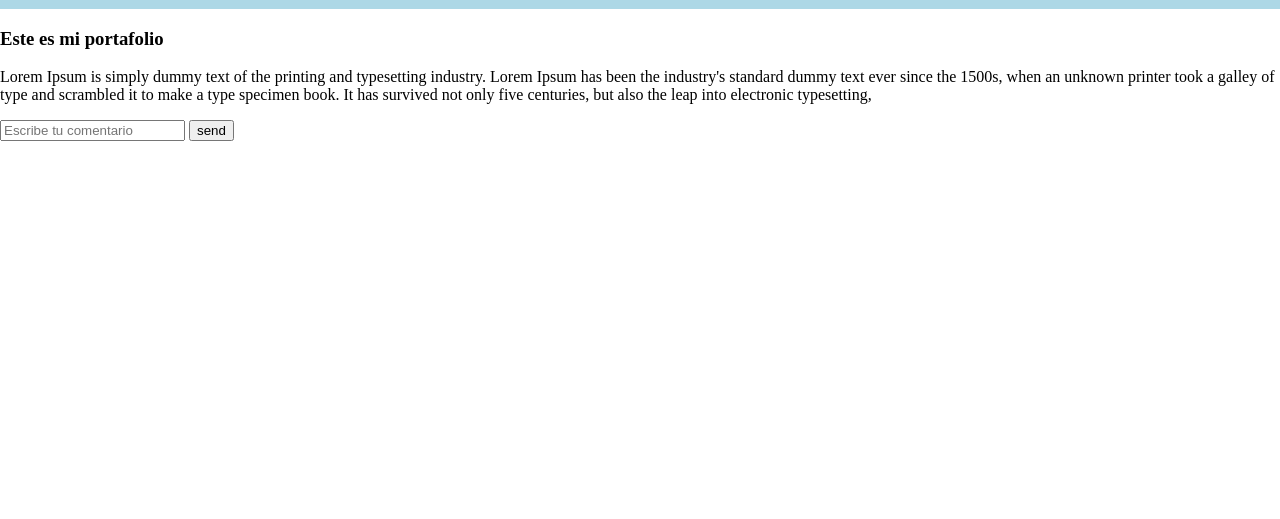
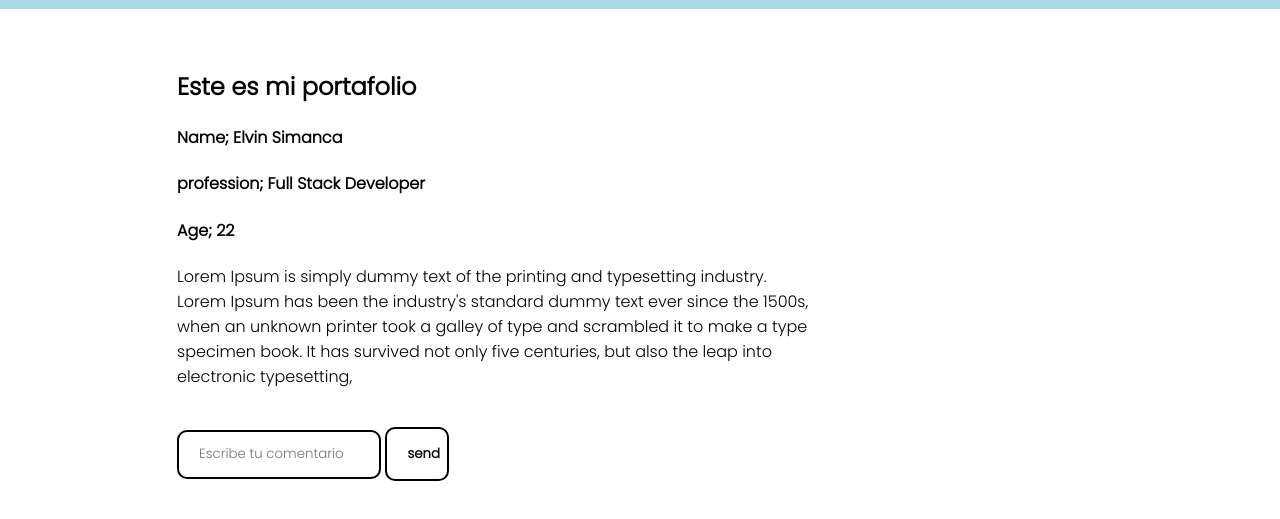
Before and after one commit to ElvinSm/miweb, a plain HTML site: page index.html in a window 1280 px wide. Shown: the part 71-590 px from the top of the page. Drawn offline with Linux system fonts and the light colour scheme.

Commit message:
Modificacion; cambio en las fuentes del section y estilos monocromatico al la zona de comentario

```diff
--- a/index.html
+++ b/index.html
@@ -4,6 +4,9 @@
     <meta charset="UTF-8">
     <meta http-equiv="X-UA-Compatible" content="IE=edge">
     <meta name="viewport" content="width=device-width, initial-scale=1.0">
+    <link rel="preconnect" href="https://fonts.googleapis.com">
+   <link rel="preconnect" href="https://fonts.gstatic.com" crossorigin>
+   <link href="https://fonts.googleapis.com/css2?family=Poppins:wght@300&display=swap" rel="stylesheet">
     <link rel="stylesheet" href="styleindex.css">
     <title>Mi web</title>
 </head>
@@ -21,11 +24,16 @@
     </header>
 
     <section id="sectionOne">
-        <h3>Este es mi portafolio</h3>
+
+        <h2>Este es mi portafolio</h2>
+
+        <h4>Name; Elvin Simanca</h4>
+        <h4>profession; Full Stack Developer</h4>
+        <h4>Age; 22</h4>
 
         <p>Lorem Ipsum is simply dummy text of the printing and typesetting industry. Lorem Ipsum has been the industry's standard dummy text ever since the 1500s, when an unknown printer took a galley of type and scrambled it to make a type specimen book. It has survived not only five centuries, but also the leap into electronic typesetting,</p>
 
-        <input type="text" placeholder="Escribe tu comentario">
+        <input class="entrada" type="text" placeholder="Escribe tu comentario">
         <button class="btnSend">send</button>
     </section>
 
--- a/styleindex.css
+++ b/styleindex.css
@@ -30,3 +30,41 @@ html body{
     height: 58px;
     margin: 10px;
 }
+
+/*star section*/
+
+#sectionOne{
+    font-family: 'Poppins', sans-serif;
+    width: 50%;
+    margin-left: 177px;
+    margin-top: 60px;
+}
+
+.entrada{
+    margin-top: 25px;
+    padding: 10px 20px;
+    border: solid 2px black;
+    border-radius: 10px;
+    width: 25%;
+    height: 25px;
+    font-family: 'Poppins', sans-serif;
+    outline: none;
+}
+
+.btnSend{
+    background-color: white;
+    width: 10%;
+    padding: 15px 20px;
+    border: solid 2px black;
+    border-radius: 10px;
+    font-family: 'Poppins', sans-serif;
+    font-weight: 800;
+    cursor: pointer;
+    transition: 50ms;
+}
+.btnSend:hover{
+    border: none;
+    background-color: black;
+    color: white;
+    width: 13%;
+}
```
